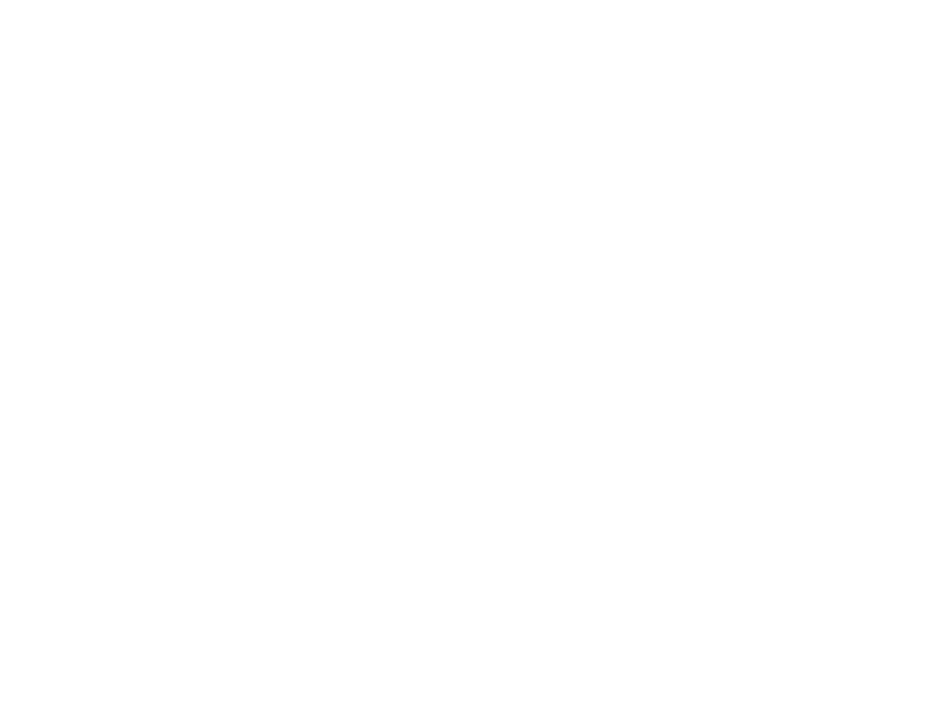
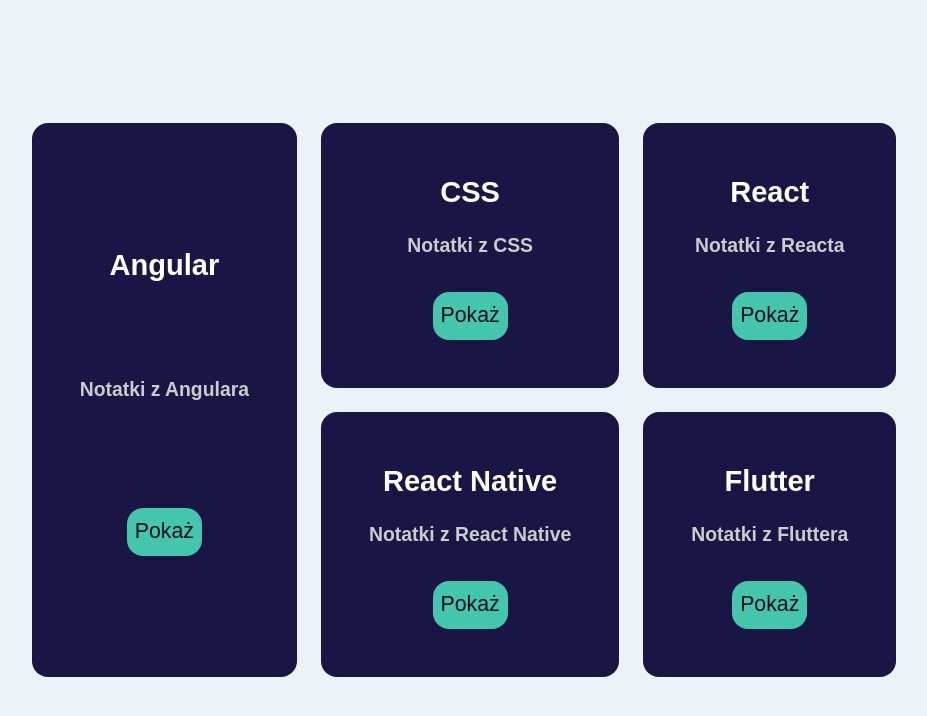
Before and after one commit to matCh00/SecondBrainApp, a React (Create React App) app in the folder secondbrain/: page / in a window 1280 px wide. Shown: the top 716 px of the page, without its empty margins (184-1111 px from the left). Built offline with nearby package versions, Linux system fonts and the light colour scheme.

Commit message:
główny widok

```diff
--- a/secondbrain/src/App.css
+++ b/secondbrain/src/App.css
@@ -1,38 +1,63 @@
-.App {
-  text-align: center;
+/* główny grid */
+.grid {
+  display: grid;
+  gap: 1.5rem;
+  grid-auto-columns: 1fr;
+  grid-template-areas:
+    "one"
+    "two"
+    "three"
+    "four"
+    "five";
+
+  width: clamp(75%, 70rem, 90%);
+  margin-inline: auto;
+  padding-block: 2rem;
 }
 
-.App-logo {
-  height: 40vmin;
-  pointer-events: none;
+
+/* deklaracje */
+.cell:nth-child(1) {
+  grid-area: one;
+}
+.cell:nth-child(2) {
+  grid-area: two;
+}
+.cell:nth-child(3) {
+  grid-area: three;
+}
+.cell:nth-child(4) {
+  grid-area: four;
+}
+.cell:nth-child(5) {
+  grid-area: five;
 }
 
-@media (prefers-reduced-motion: no-preference) {
-  .App-logo {
-    animation: App-logo-spin infinite 20s linear;
+
+@media screen and (min-width: 25em) {
+  .grid {
+    grid-template-areas:
+      "one"
+      "two"
+      "three"
+      "four"
+      "five";
   }
 }
 
-.App-header {
-  background-color: #282c34;
-  min-height: 100vh;
-  display: flex;
-  flex-direction: column;
-  align-items: center;
-  justify-content: center;
-  font-size: calc(10px + 2vmin);
-  color: white;
+@media screen and (min-width: 50em) {
+  .grid {
+    grid-template-areas:
+      "one one"
+      "two three"
+      "four five";
+  }
 }
 
-.App-link {
-  color: #61dafb;
-}
-
-@keyframes App-logo-spin {
-  from {
-    transform: rotate(0deg);
-  }
-  to {
-    transform: rotate(360deg);
+@media screen and (min-width: 75em) {
+  .grid {
+    grid-template-areas:
+      "one two three"
+      "one four five";
   }
 }
--- a/secondbrain/src/App.tsx
+++ b/secondbrain/src/App.tsx
@@ -1,11 +1,18 @@
-import React from 'react';
-import './App.css';
+import React, { Component } from 'react';
+import './app.css';
+import Cells from './components/Cells/Cells';
 
-function App() {
-  return (
-    <div className="App">
-    </div>
-  );
+export class App extends Component {
+
+  render() {
+    return (
+      <main className='grid'>
+
+        <Cells />
+
+      </main>
+    )
+  }
 }
 
 export default App;
--- /dev/null
+++ b/secondbrain/src/components/Cell/Cell.tsx
@@ -0,0 +1,30 @@
+import React, { Component, ReactNode } from 'react';
+import './cell.css';
+
+export class Cell extends Component<IProps, IState> {
+
+  constructor(props: any) {
+    super(props);
+  }
+
+  render() {
+
+    return (
+      <article className={`cell ${this.props.classes}`}>
+        {this.props.content}
+      </article>
+    )
+  }
+}
+
+export default Cell;
+
+
+interface IProps {
+  classes?: string;
+  content?: ReactNode;
+}
+
+interface IState {
+  click?: any;
+}
--- /dev/null
+++ b/secondbrain/src/components/Cell/cell.css
@@ -0,0 +1,13 @@
+.cell {
+  font-size: 1.1em;
+
+  display: flex;
+  flex-direction: column;
+  justify-content: space-evenly;
+  align-items: center;
+
+  padding: 3rem;
+  border-radius: 1rem;
+
+  white-space: nowrap;
+}
--- /dev/null
+++ b/secondbrain/src/components/Cells/Cells.tsx
@@ -0,0 +1,70 @@
+import React, { Component } from 'react';
+import Cell from '../Cell/Cell';
+import './cells.css';
+
+export class Cells extends Component {
+
+  render() {
+    return (
+      <>
+        <Cell
+          classes='bg-primary clr-base'
+          content={
+            <>
+              <h1>Angular</h1>
+              <h4>Notatki z Angulara</h4>
+              <a href='/angular'>Pokaż</a>
+            </>
+            }
+          />
+
+        <Cell
+          classes='bg-primary clr-base'
+          content={
+            <>
+              <h1>CSS</h1>
+              <h4>Notatki z CSS</h4>
+              <a href='/css'>Pokaż</a>
+            </>
+            }
+          />
+
+        <Cell
+          classes='bg-primary clr-base'
+          content={
+            <>
+              <h1>React</h1>
+              <h4>Notatki z Reacta</h4>
+              <a href='/react'>Pokaż</a>
+            </>
+            }
+          />
+
+        <Cell
+          classes='bg-primary clr-base'
+          content={
+            <>
+              <h1>React Native</h1>
+              <h4>Notatki z React Native</h4>
+              <a href='/reactnative'>Pokaż</a>
+            </>
+            }
+          />
+
+        <Cell
+          classes='bg-primary clr-base'
+          content={
+            <>
+              <h1>Flutter</h1>
+              <h4>Notatki z Fluttera</h4>
+              <a href='/flutter'>Pokaż</a>
+            </>
+            }
+          />
+
+      </>
+    )
+  }
+}
+
+export default Cells;
--- /dev/null
+++ b/secondbrain/src/components/Cells/cells.css
@@ -0,0 +1,22 @@
+a {
+  color: var(--color-primary-dark);
+  background: var(--color-secondary);
+
+  cursor: pointer;
+
+  padding: .5rem;
+  border-radius: 1rem;
+  margin-top: 1rem;
+
+  font-size: 1.1em;
+}
+
+a:hover {
+  background: var(--color-secondary-dark);
+}
+
+h4 {
+  color: var(--color-base-dark);
+
+  margin-block: 1rem;
+}
--- a/secondbrain/src/index.css
+++ b/secondbrain/src/index.css
@@ -1,13 +1,92 @@
-body {
-  margin: 0;
-  font-family: -apple-system, BlinkMacSystemFont, 'Segoe UI', 'Roboto', 'Oxygen',
-    'Ubuntu', 'Cantarell', 'Fira Sans', 'Droid Sans', 'Helvetica Neue',
-    sans-serif;
-  -webkit-font-smoothing: antialiased;
-  -moz-osx-font-smoothing: grayscale;
+:root {
+  --color-bg: #edf2f8;
+  --color-base: #ffffff;
+  --color-primary: #191645;
+  --color-secondary: #43c6ac;
+  --color-base-light: #ffffff;
+  --color-base-dark: #cccccc;
+  --color-primary-light: #302d58;
+  --color-primary-dark: #0d0b23;
+  --color-secondary-light: #a1e3d6;
+  --color-secondary-dark: #2f8b78;
+  --ff: "Barlow Semi Condensed", sans-serif;
+  --fw: 500;
 }
 
-code {
-  font-family: source-code-pro, Menlo, Monaco, Consolas, 'Courier New',
-    monospace;
+*,
+*::before,
+*::after {
+  box-sizing: border-box;
+  margin: 0;
+  padding: 0;
+  text-decoration: none;
+  list-style: none;
+  /* background: rgb(0 100 0 / 0.05) !important; */
 }
+
+html:focus-within {
+  scroll-behavior: smooth;
+}
+
+body {
+  font-family: var(--ff);
+  font-weight: var(--fw);
+  line-height: 1.5;
+  background-color: var(--color-bg);
+
+  font-size: 1.1rem;
+}
+
+#root {
+  min-height: 100vh;
+  display: grid;
+  place-content: center;
+}
+
+
+/* pomocnicze */
+.bg-base {
+  background: var(--color-base);
+}
+.bg-base-light {
+  background: var(--color-base-light);
+}
+.bg-base-dark {
+  background: var(--color-base-dark);
+}
+.bg-primary {
+  background: var(--color-primary);
+}
+.bg-primary-light {
+  background: var(--color-primary-light);
+}
+.bg-primary-dark {
+  background: var(--color-primary-dark);
+}
+.clr-base {
+  color: var(--color-base);
+}
+.clr-base-light {
+  color: var(--color-base-light);
+}
+.clr-base-dark {
+  color: var(--color-base-dark);
+}
+.clr-primary {
+  color: var(--color-primary);
+}
+.clr-primary-light {
+  color: var(--color-primary-light);
+}
+.clr-primary-dark {
+  color: var(--color-primary-dark);
+}
+.clr-secondary {
+  color: var(--color-secondary);
+}
+.clr-secondary-light {
+  color: var(--color-secondary-light);
+}
+.clr-secondary-dark {
+  color: var(--color-secondary-dark);
+}
```
Also changed, not shown: 1 other file (tests, documents, lock files or other folders).
